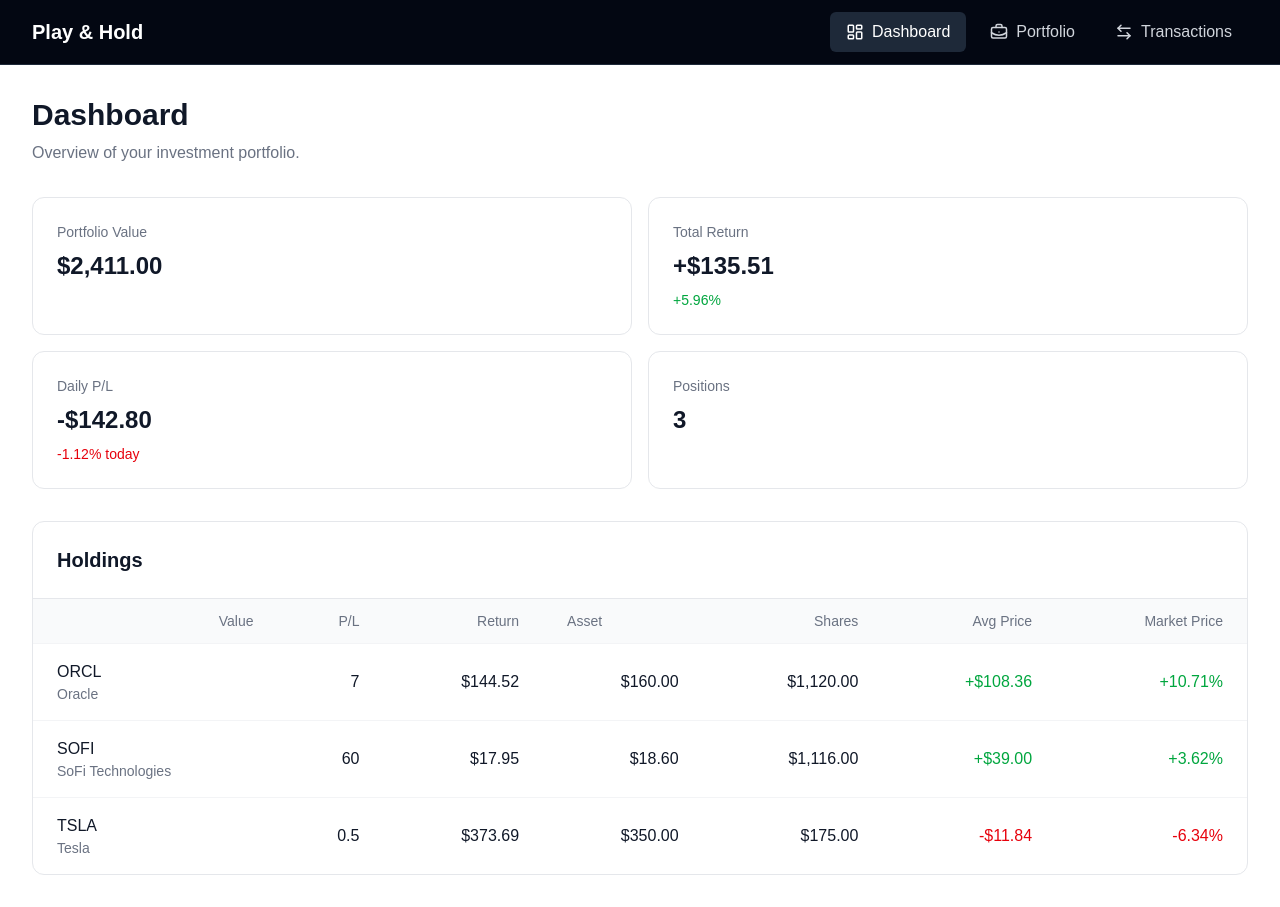
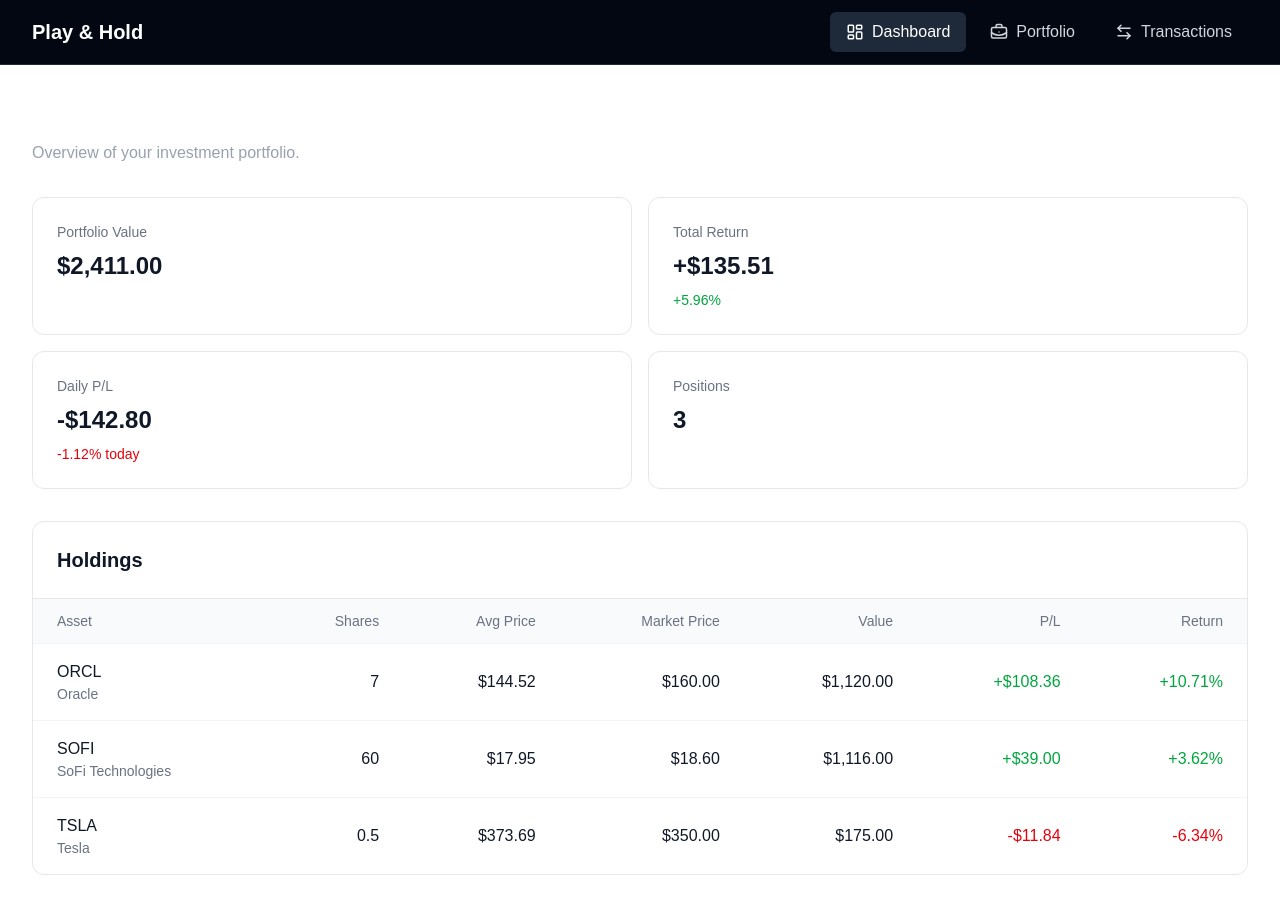
Before and after one commit to cristimanolache28/play-and-hold, a Next.js app in the folder frontend/play-and-hold-web/: page /dashboard in a window 1280 px wide. Built offline with nearby package versions, Linux system fonts and the light colour scheme.

Commit message:
add new little impruvments

```diff
--- a/frontend/play-and-hold-web/app/dashboard/page.tsx
+++ b/frontend/play-and-hold-web/app/dashboard/page.tsx
@@ -14,7 +14,6 @@ import {
   calculateTotalReturn,
 } from "@/lib/portfolioCalculations";
 
-
 export default function DashboardPage() {
   const portfolioValue = calculatePortfolioValue(mockHoldings);
 
@@ -25,9 +24,9 @@ export default function DashboardPage() {
   const positionsCount = mockHoldings.length;
   return (
     <div className="p-8">
-      <h1 className="text-3xl font-bold text-gray-900">Dashboard</h1>
+      <h1 className="text-3xl font-bold text-white">Dashboard</h1>
 
-      <p className="mt-2 text-gray-500">
+      <p className="mt-2 text-gray-400">
         Overview of your investment portfolio.
       </p>
 
@@ -40,21 +39,19 @@ export default function DashboardPage() {
         <SummaryCard
           title="Total Return"
           value={formatSignedCurrency(totalProfitLoss)}
-          change={formatSignedPercentage(totalReturn)}
-          trend={
-            totalProfitLoss > 0
-              ? "up"
-              : totalProfitLoss < 0
-                ? "down"
-                : "neutral"
-          }
+          change={{
+            value: totalReturn,
+            label: formatSignedPercentage(totalReturn),
+          }}
         />
 
         <SummaryCard
           title="Daily P/L"
           value="-$142.80"
-          change="-1.12% today"
-          trend="down"
+          change={{
+            value: -1.12,
+            label: "-1.12% today",
+          }}
         />
 
         <SummaryCard title="Positions" value={positionsCount.toString()} />
--- a/frontend/play-and-hold-web/components/dashboard/HoldingsTable.tsx
+++ b/frontend/play-and-hold-web/components/dashboard/HoldingsTable.tsx
@@ -20,17 +20,6 @@ export default function HoldingsTable({ holdings }: HoldingsTableProps) {
       <table className="w-full">
         <thead className="bg-gray-50">
           <tr>
-            <th className="px-6 py-3 text-right text-sm font-medium text-gray-500">
-              Value
-            </th>
-
-            <th className="px-6 py-3 text-right text-sm font-medium text-gray-500">
-              P/L
-            </th>
-
-            <th className="px-6 py-3 text-right text-sm font-medium text-gray-500">
-              Return
-            </th>
             <th className="px-6 py-3 text-left text-sm font-medium text-gray-500">
               Asset
             </th>
@@ -45,6 +34,18 @@ export default function HoldingsTable({ holdings }: HoldingsTableProps) {
 
             <th className="px-6 py-3 text-right text-sm font-medium text-gray-500">
               Market Price
+            </th>
+
+            <th className="px-6 py-3 text-right text-sm font-medium text-gray-500">
+              Value
+            </th>
+
+            <th className="px-6 py-3 text-right text-sm font-medium text-gray-500">
+              P/L
+            </th>
+
+            <th className="px-6 py-3 text-right text-sm font-medium text-gray-500">
+              Return
             </th>
           </tr>
         </thead>
--- a/frontend/play-and-hold-web/components/dashboard/SummaryCard.tsx
+++ b/frontend/play-and-hold-web/components/dashboard/SummaryCard.tsx
@@ -1,20 +1,23 @@
+type SummaryCardChange = {
+  value: number;
+  label: string;
+};
+
 type SummaryCardProps = {
   title: string;
   value: string;
-  change?: string;
-  trend?: "up" | "down" | "neutral";
+  change?: SummaryCardChange;
 };
 
 export default function SummaryCard({
   title,
   value,
   change,
-  trend = "neutral",
 }: SummaryCardProps) {
   const changeColor =
-    trend === "up"
+    change && change.value > 0
       ? "text-green-600"
-      : trend === "down"
+      : change && change.value < 0
         ? "text-red-600"
         : "text-gray-500";
 
@@ -30,7 +33,7 @@ export default function SummaryCard({
 
       {change && (
         <p className={`mt-2 text-sm font-medium ${changeColor}`}>
-          {change}
+          {change.label}
         </p>
       )}
     </div>
```
